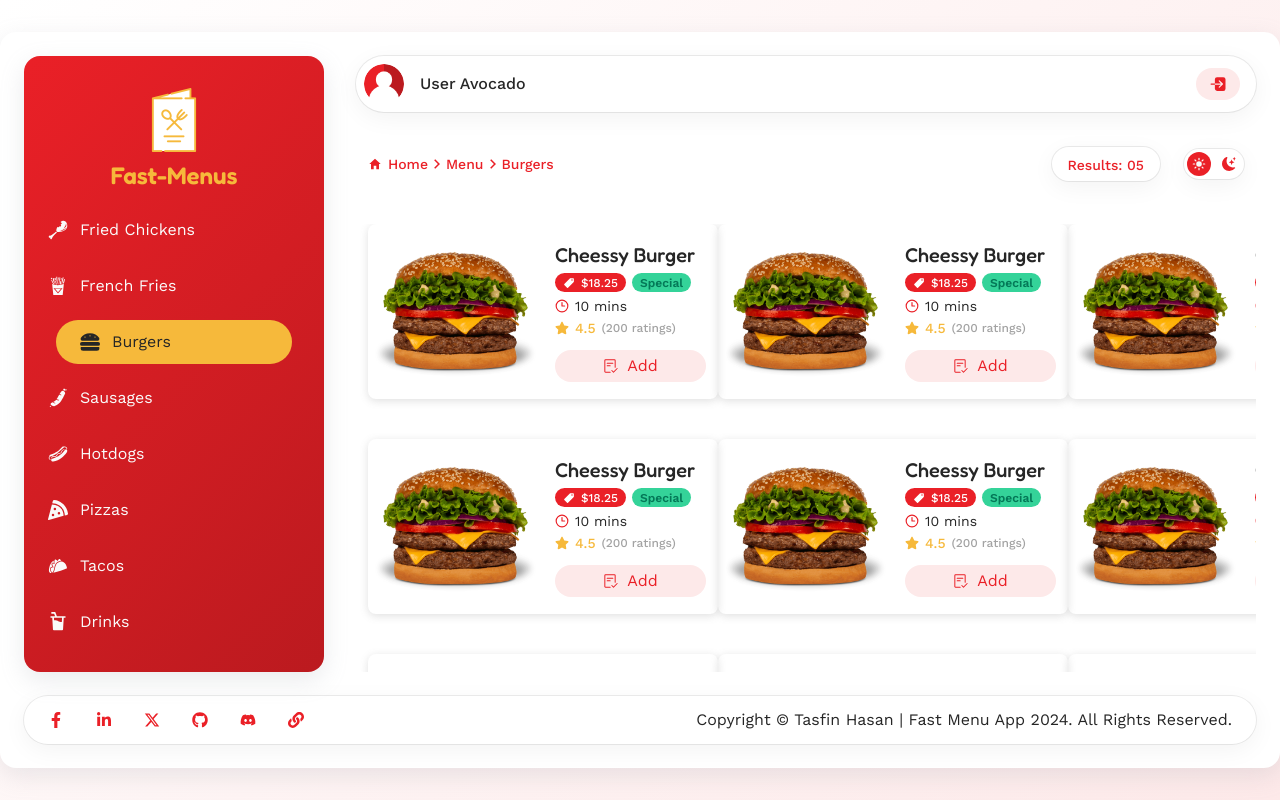
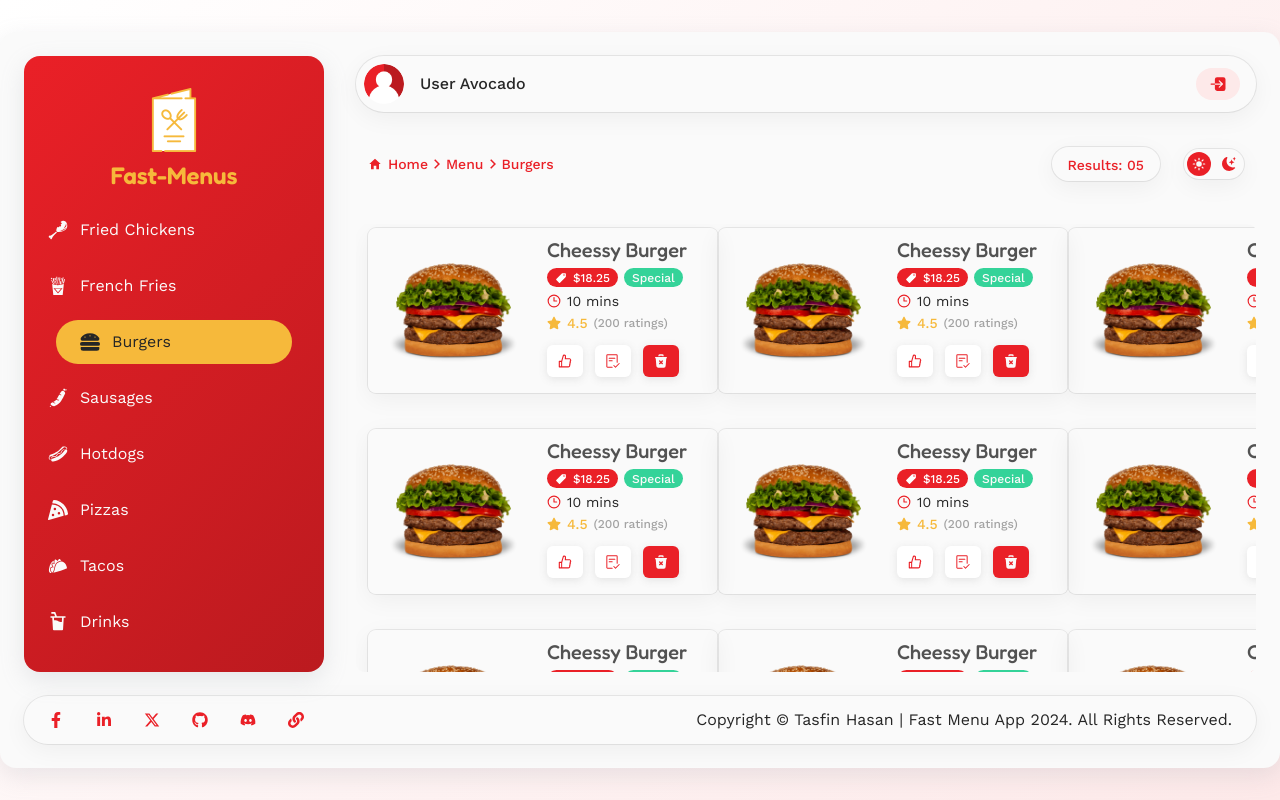
Before and after one commit to Tasfin660/fast-menu-app, a React (Vite) app in the folder client/: page /menu/burgers in a window 1280 px wide. Built offline with nearby package versions, Linux system fonts and the light colour scheme.

Commit message:
menu design done

```diff
--- a/client/src/assets/styles/animations.css
+++ b/client/src/assets/styles/animations.css
@@ -37,3 +37,18 @@
 		transform: rotate(1turn);
 	}
 }
+
+/* *Smooth rendering */
+.smooth-rendering {
+	animation: smooth-render 0.5s ease-in;
+}
+
+@keyframes smooth-render {
+	0% {
+		opacity: 0;
+	}
+
+	100% {
+		opacity: 1;
+	}
+}
--- a/client/src/assets/styles/theme.css
+++ b/client/src/assets/styles/theme.css
@@ -21,7 +21,7 @@
 	/* --box-shadow-app: rgba(0, 0, 0, 0.16) 0px 1px 4px; */
 	--box-shadow-app: rgba(0, 0, 0, 0.05) 0px 6px 24px 0px,
 		rgba(0, 0, 0, 0.08) 0px 0px 0px 1px;
-	--box-shadow-menu: rgba(99, 99, 99, 0.2) 0px 2px 8px 0px;
+	--box-shadow-menu: rgba(99, 99, 99, 0.15) 0px 2px 8px 0px;
 
 	/* fixed values */
 	--nav-height: 4rem;
--- a/client/src/assets/styles/utils.css
+++ b/client/src/assets/styles/utils.css
@@ -5,17 +5,18 @@
 
 /* Track */
 .app-scrollbar::-webkit-scrollbar-track {
-	background: #fde9e9;
+	background-color: #e6e6e6;
+	border-radius: 1000px;
 }
 
 /* Handle */
 .app-scrollbar::-webkit-scrollbar-thumb {
-	background: var(--color-primary);
+	background-color: var(--color-primary);
 	border-radius: 1000px;
 	transition: all 0.3s;
 }
 
 /* Handle on hover */
 .app-scrollbar::-webkit-scrollbar-thumb:hover {
-	background: var(--color-primary-dark);
+	background-color: var(--color-primary-dark);
 }
--- a/client/src/components/LoginForm.tsx
+++ b/client/src/components/LoginForm.tsx
@@ -50,7 +50,8 @@
 					placeholder="Username"
 					autoComplete="off"
 					{...registerInput('username')}
-					value="user_avocado"
+					// value="user_avocado"
+					value="tasfin660"
 					className="w-80 rounded-full border-[1px] border-transparent bg-neutral-100 py-2 pl-4 pr-10 shadow-shadow-app outline-none duration-300 hover:bg-neutral-50 focus:border-primary"
 				/>
 				<FaUser className="absolute right-4 top-1/2 -translate-y-1/2 text-sm text-neutral-300" />
@@ -61,7 +62,8 @@
 					placeholder="Password"
 					autoComplete="off"
 					{...registerInput('password')}
-					value="iamavocado"
+					// value="iamavocado"
+					value="heart-under-blade-500"
 					className="w-80 rounded-full border-[1px] border-transparent bg-neutral-100 py-2 pl-4 pr-10 shadow-shadow-app outline-none duration-300 hover:bg-neutral-50 focus:border-primary"
 				/>
 				<FaLock className="absolute right-4 top-1/2 -translate-y-1/2 text-sm text-neutral-300" />
--- a/client/src/components/Menu.tsx
+++ b/client/src/components/Menu.tsx
@@ -1,23 +1,25 @@
+import { AiOutlineLike } from 'react-icons/ai';
 import { FaStar } from 'react-icons/fa';
 import { GoChecklist } from 'react-icons/go';
 import { IoIosPricetag } from 'react-icons/io';
 import { LuClock3 } from 'react-icons/lu';
+import { TbTrashXFilled } from 'react-icons/tb';
 
 const Menu = () => {
 	return (
-		<div className="shadow-shadow-menu grid h-max grid-cols-2 overflow-hidden rounded-lg">
+		<div className="bgwhite grid h-max grid-cols-2 gap-2 overflow-hidden rounded-lg shadow-shadow-app">
 			<div className="flex items-center">
-				<img src="/burger.png" alt="" className="" />
+				<img src="/burger.png" alt="" className="px-4" />
 			</div>
-			<div className="flex flex-col justify-center gap-1 p-3">
-				<h2 className="font-font-secondary text-xl font-medium">
+			<div className="flex flex-col justify-center gap-1 pb-4 pt-2">
+				<h2 className="font-font-secondary text-xl font-medium text-neutral-600">
 					Cheessy Burger
 				</h2>
 				<div className="flex gap-1.5">
 					<p className="flex w-max items-center gap-1.5 rounded-full bg-primary px-2 pb-[1px] pt-[2px] text-xs font-medium text-white">
 						<IoIosPricetag /> $18.25
 					</p>
-					<p className="flex w-max items-center gap-1.5 rounded-full bg-emerald-400 px-2 pb-[1px] pt-[2px] text-xs font-semibold text-emerald-700">
+					<p className="flex w-max items-center gap-1.5 rounded-full bg-emerald-400 px-2 pb-[1px] pt-[2px] text-xs font-medium text-text-light">
 						Special
 					</p>
 				</div>
@@ -25,17 +27,28 @@
 					<LuClock3 className="text-primary" /> 10 mins
 				</p>
 				<div className="-mt-[2px] mb-2 flex items-center gap-1.5 text-sm font-medium">
-					<FaStar className="text-secondary" />{' '}
-					<span className="text-secondary">4.5</span>{' '}
+					<FaStar className="text-secondary" />
+					<span className="text-secondary">4.5</span>
 					<span className="text-xs text-neutral-400">(200 ratings)</span>
 				</div>
-				<button className="flex items-center justify-center gap-2 rounded-full bg-primary-light px-3 py-1 text-primary duration-300 hover:bg-red-200">
-					<GoChecklist />
-					Add
-				</button>
+				<div className="flex gap-3">
+					<button className="box-content rounded-md bg-white px-2.5 py-2 text-primary shadow-shadow-menu">
+						<AiOutlineLike />
+					</button>
+					<button className="box-content rounded-md bg-white px-2.5 py-2 text-primary shadow-shadow-menu">
+						<GoChecklist />
+					</button>
+					<button className="box-content rounded-md bg-primary px-2.5 py-2 text-text-light shadow-shadow-menu">
+						<TbTrashXFilled />
+					</button>
+				</div>
 			</div>
 		</div>
 	);
 };
 
+{
+	/* <AiFillLike /> */
+}
+
 export default Menu;
--- a/client/src/components/layout/MainLayout.tsx
+++ b/client/src/components/layout/MainLayout.tsx
@@ -7,7 +7,7 @@
 const MainLayout = () => {
 	return (
 		<main className="container relative h-screen">
-			<section className="absolute left-1/2 top-1/2 grid w-full -translate-x-1/2 -translate-y-1/2 grid-cols-[max-content,1fr] grid-rows-[max-content,max-content,56vh] items-start gap-x-8 gap-y-4 rounded-2xl bg-main-bg p-6 font-font-primary text-text-color shadow-shadow-primary">
+			<section className="absolute left-1/2 top-1/2 grid w-full -translate-x-1/2 -translate-y-1/2 grid-cols-[max-content,1fr] grid-rows-[max-content,max-content,56vh] items-start gap-x-8 gap-y-4 rounded-2xl bg-main-bg bg-neutral-50 p-6 font-font-primary text-text-color shadow-shadow-primary">
 				<Sidebar />
 				<Navbar />
 				<Header />
--- a/client/src/components/pages/Menus.tsx
+++ b/client/src/components/pages/Menus.tsx
@@ -1,12 +1,12 @@
-// import { useParams } from 'react-router-dom';
+import { useParams } from 'react-router-dom';
 import Menu from '../Menu';
 
 const Menus = () => {
-	// const { menuId } = useParams();
+	const { menuId } = useParams();
+	console.log(menuId);
 
 	return (
-		<main className="app-scrollbar shadow-shadowapp grid h-full grid-cols-[repeat(3,350px)] justify-between gap-y-10 overflow-y-scroll rounded-lg px-3 pb-1">
-			{/* <p className="col-span-3">ts</p> */}
+		<main className="app-scrollbar shadow-shadowapp grid h-full grid-cols-[repeat(3,350px)] justify-between gap-y-9 overflow-y-scroll rounded-lg py-1 pl-3 pr-6">
 			<Menu />
 			<Menu />
 			<Menu />
```
